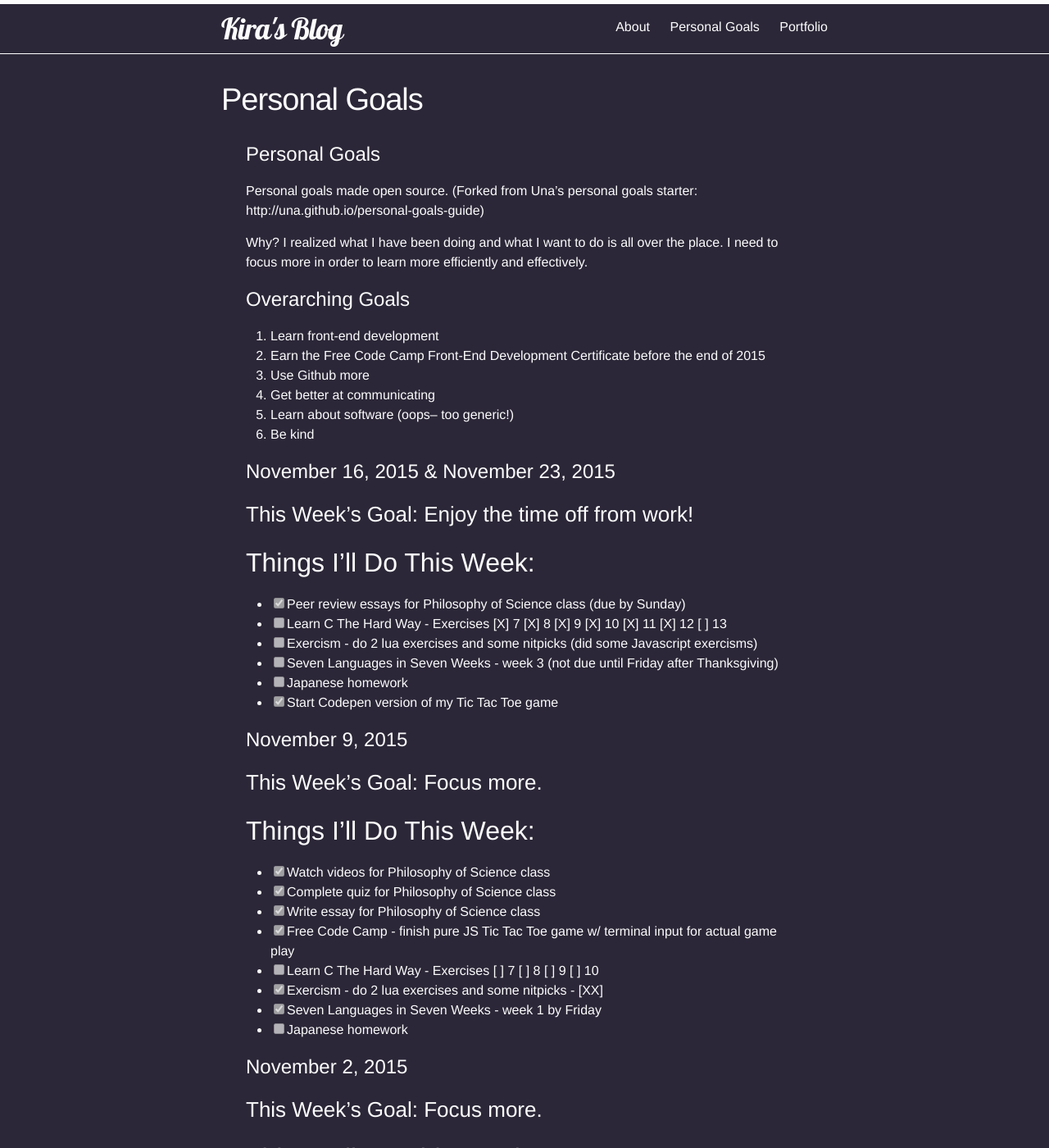
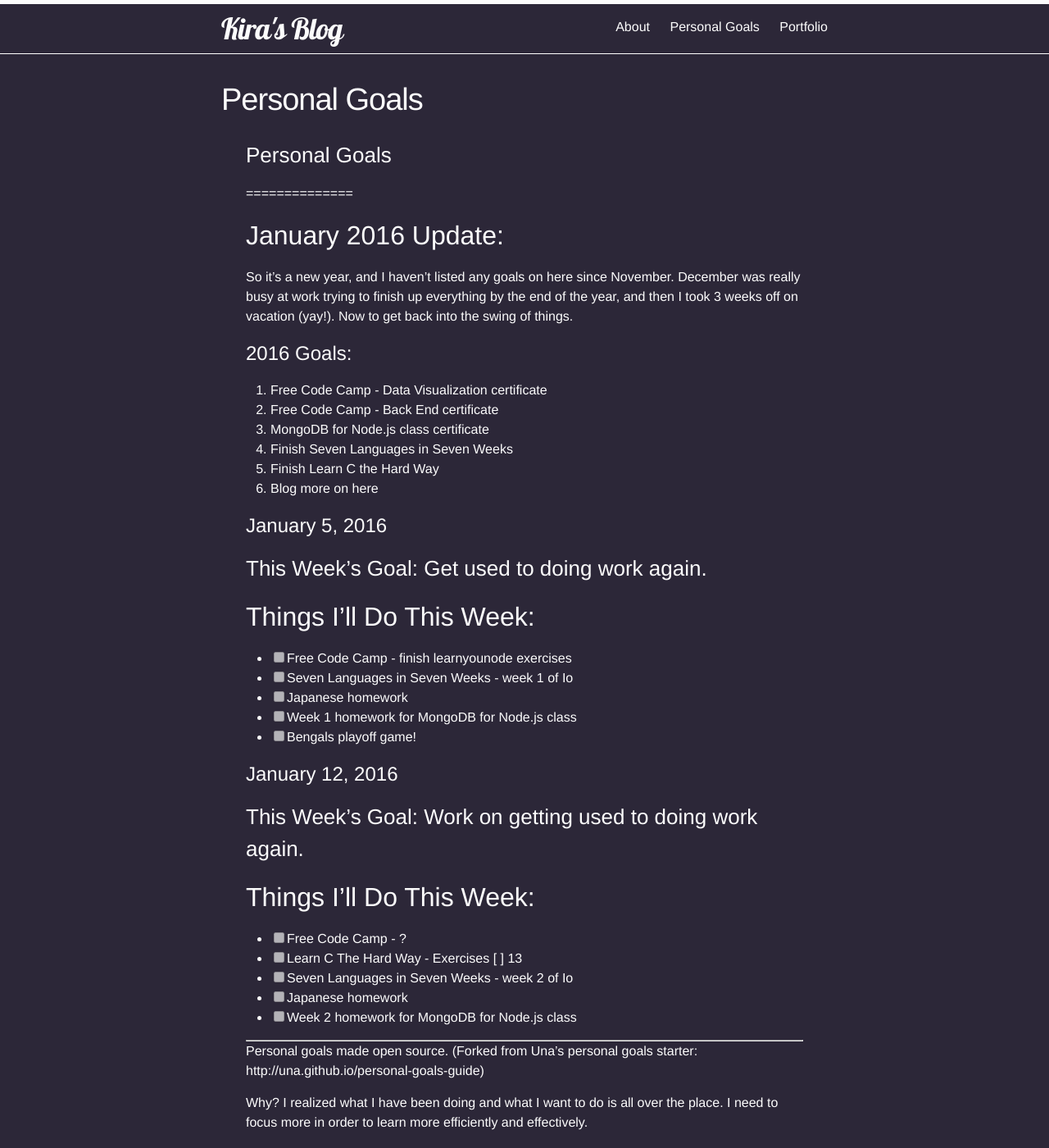
Before and after one commit to kirakirakira/blog, a Jekyll site: the page built from personal-goals.md, in a window 1280 px wide and 1400 px high. Shown: the whole window at 82% size. Built offline with Jekyll 4.4.1, drawn with Linux system fonts in a browser that asks for light colours; Markdown is read by kramdown in place of the engine named in the settings; some of the changed text lies outside the part shown.

Commit message:
Update personal-goals.md
Starting back up Jan 2016

```diff
--- a/personal-goals.md
+++ b/personal-goals.md
@@ -4,8 +4,43 @@ title: Personal Goals
 permalink: /personal_goals/
 ---
 
-Personal Goals
+###Personal Goals
 ==============
+
+##January 2016 Update:
+So it's a new year, and I haven't listed any goals on here since November. December was really busy at work trying to finish up everything by the end of the year, and then I took 3 weeks off on vacation (yay!). Now to get back into the swing of things.
+
+#2016 Goals:
+1. Free Code Camp - Data Visualization certificate
+2. Free Code Camp - Back End certificate
+3. MongoDB for Node.js class certificate
+4. Finish Seven Languages in Seven Weeks
+5. Finish Learn C the Hard Way
+6. Blog more on here
+
+# January 5, 2016
+
+### This Week's Goal: Get used to doing work again.
+
+## Things I'll Do This Week:
+- [ ] Free Code Camp - finish learnyounode exercises
+- [ ] Seven Languages in Seven Weeks - week 1 of Io
+- [ ] Japanese homework
+- [ ] Week 1 homework for MongoDB for Node.js class
+- [ ] Bengals playoff game!
+
+# January 12, 2016
+
+### This Week's Goal: Work on getting used to doing work again.
+
+## Things I'll Do This Week:
+- [ ] Free Code Camp - ?
+- [ ] Learn C The Hard Way - Exercises [ ] 13
+- [ ] Seven Languages in Seven Weeks - week 2 of Io
+- [ ] Japanese homework
+- [ ] Week 2 homework for MongoDB for Node.js class
+
+***
 
 Personal goals made open source. (Forked from Una's personal goals starter: http://una.github.io/personal-goals-guide)
 
```
Also changed, not shown: other parts of personal-goals.md (+1 -1 lines).
